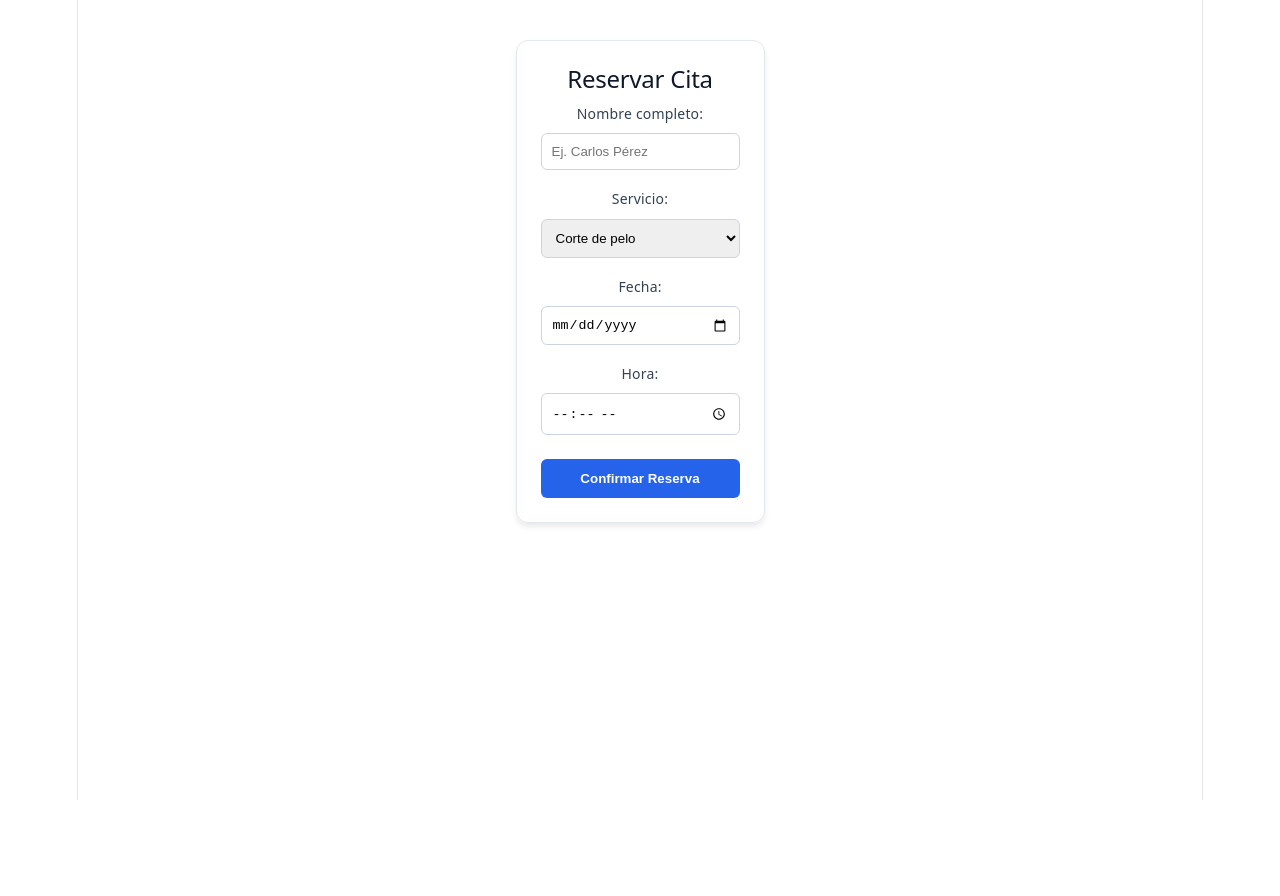
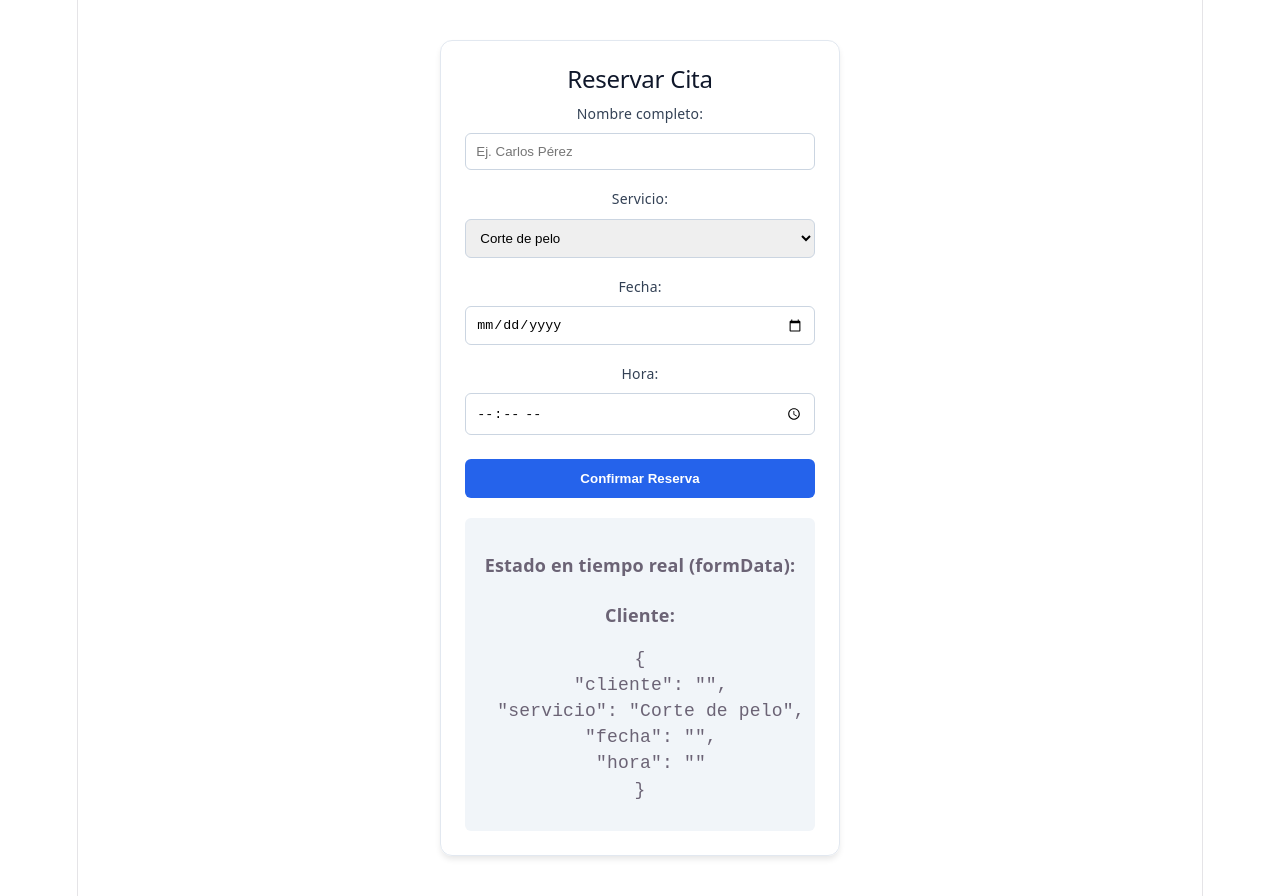
Before and after one commit to AlejandroHu/frontend-reservas, a React (Vite) app: page / in a window 1280 px wide. Before the commit the page ends 800 px from the top, so only its background shows below. Built offline with nearby package versions, Linux system fonts and the light colour scheme.

Commit message:
feat: complete basic reservation form with state control

```diff
--- a/src/App.jsx
+++ b/src/App.jsx
@@ -1,12 +1,15 @@
 import { useState } from "react";
 
+// 1. Estado inicial fuera del componente para reutilizarlo al limpiar
+const INITIAL_STATE = {
+  cliente: '',
+  servicio: 'Corte de pelo',
+  fecha: '',
+  hora: ''
+};
+
 export default function App(){
-  const [formData, setFormData] = useState({
-    cliente: '',
-    servicio: 'corte de pelo',
-    fecha: '',
-    hora: ''
-  });
+  const [formData, setFormData] = useState(INITIAL_STATE);
 
   const handleChange = (e) => {
     setFormData({
@@ -19,6 +22,7 @@ export default function App(){
     e.preventDefault();
     console.log("Datos capturados listos para enviar a Spring Boot:", formData);
     alert(`Reserva confirmada para ${formData.cliente} el ${formData.fecha} a las ${formData.hora}`);
+    setFormData(INITIAL_STATE);
   };
 
 return (
@@ -92,6 +96,13 @@ return (
           Confirmar Reserva
         </button>
       </form>
+      <div style={{ marginTop: '20px', padding: '10px', background: '#f1f5f9', borderRadius: '6px' }}>
+        <h4>Estado en tiempo real (formData):</h4>
+        <p><strong>Cliente:</strong> {formData.cliente}</p>
+
+        {/* O si quieres ver el objeto completo formateado: */}
+        <pre>{JSON.stringify(formData, null, 2)}</pre>
+      </div>
     </div>
   );
 }
```
